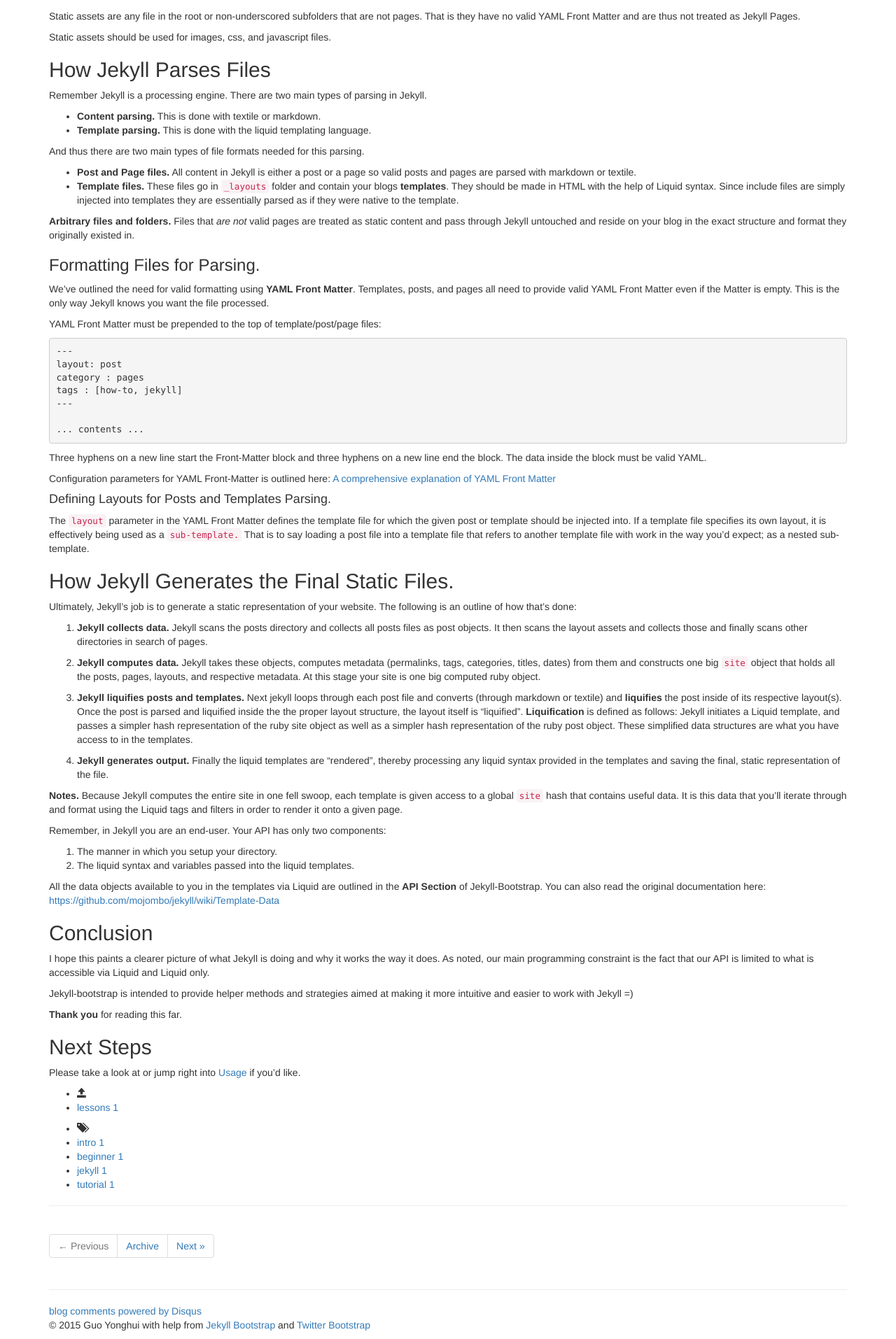
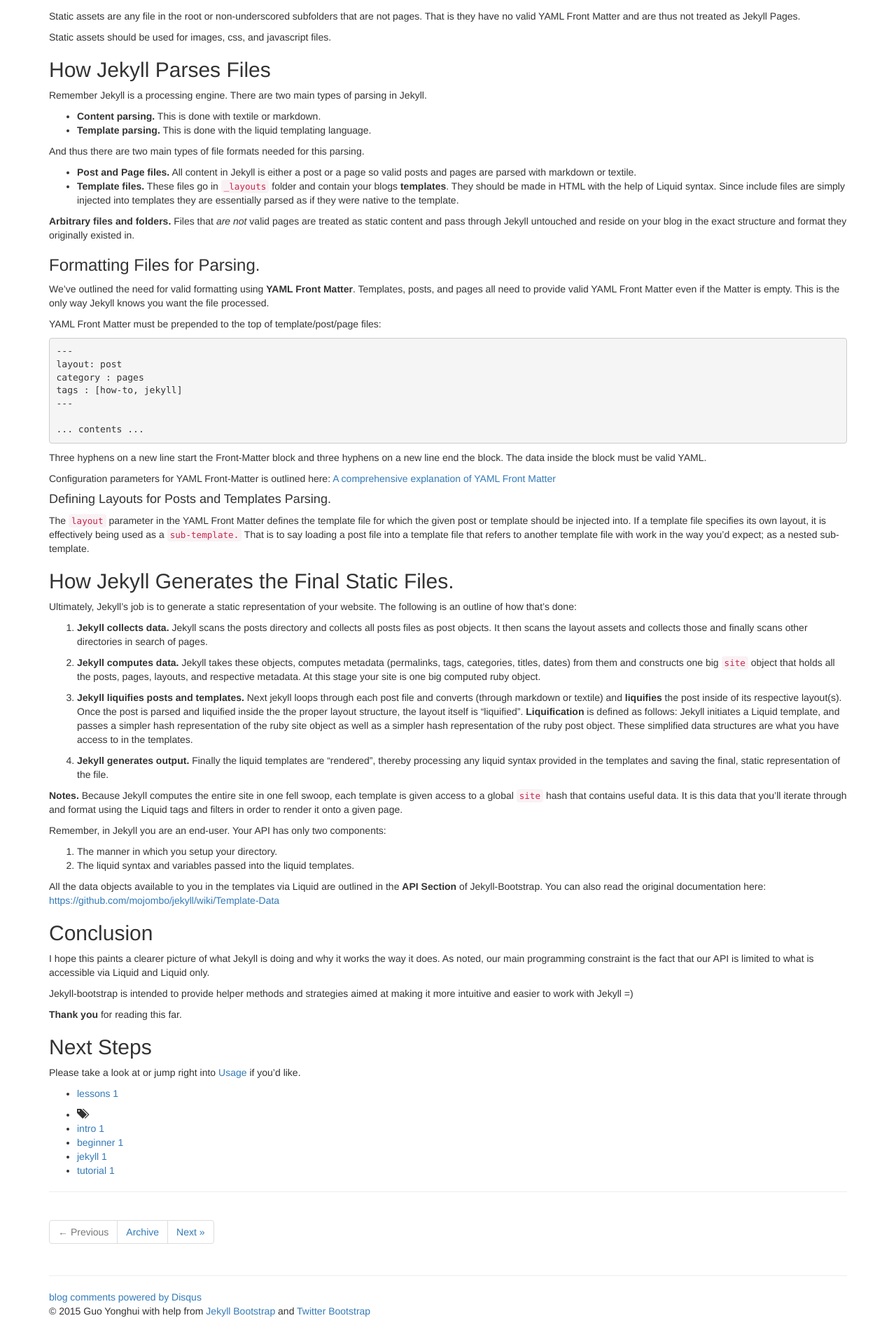
Before and after one commit to E1110CNotFound/E1110CNotFound.github.io, a Jekyll site: the page built from _posts/core-samples/2011-12-29-jekyll-introduction.md, in a window 1280 px wide. Shown: the part 4301-6215 px from the top of the page at 70% size. Built offline with Jekyll 4.4.1, drawn with Linux system fonts in a browser that asks for light colours; nearby versions of some CDN libraries; library files that are not in the unit come from our copies; comment, search, counter and statistics services are not loaded.

Commit message:
commit 1.0

```diff
--- a/_includes/themes/bootstrap-3/post.html
+++ b/_includes/themes/bootstrap-3/post.html
@@ -13,7 +13,6 @@
 
   {% unless page.categories == empty %}
     <ul class="tag_box inline">
-      <li><i class="glyphicon glyphicon-open"></i></li>
       {% assign categories_list = page.categories %}
       {% include JB/categories_list %}
     </ul>
```
